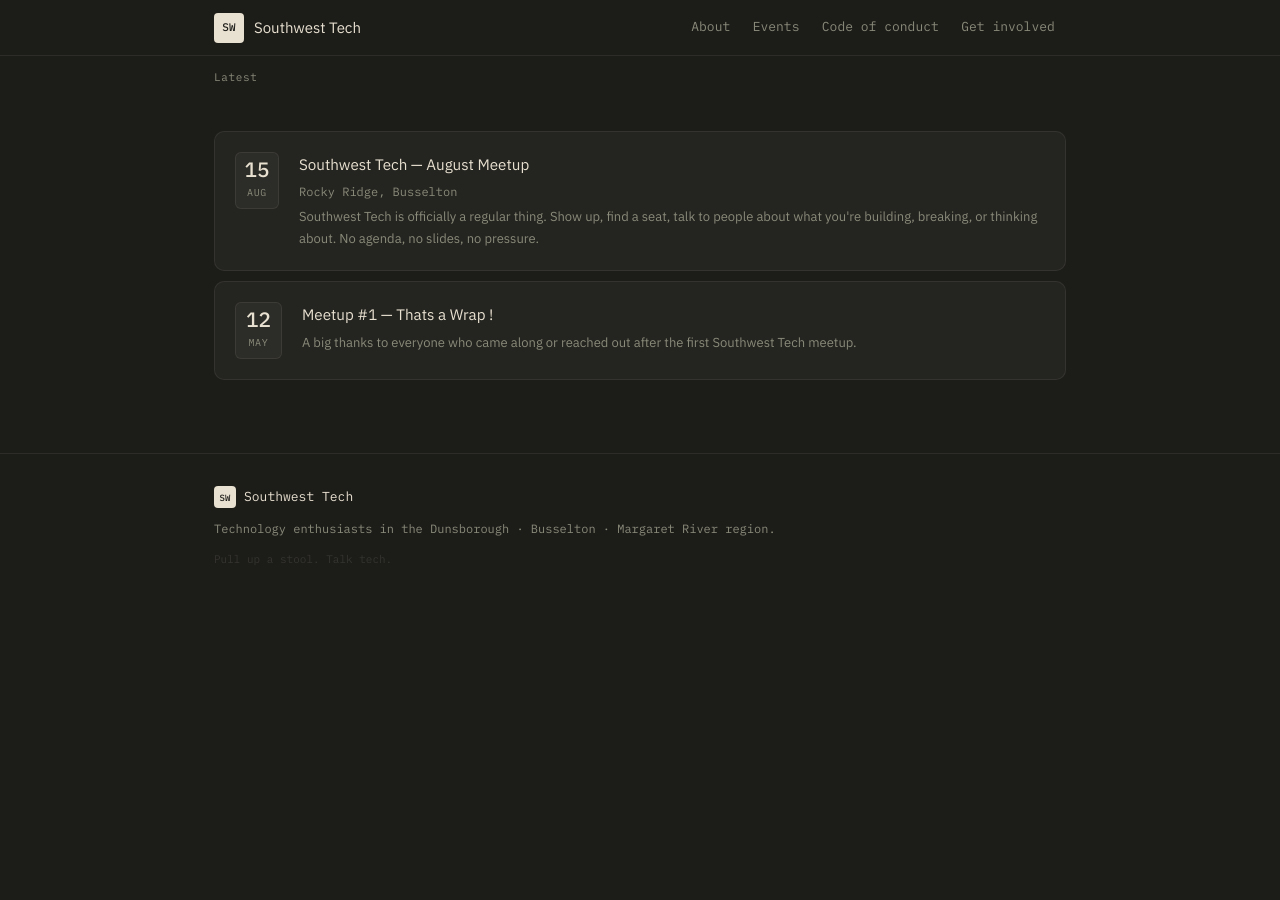
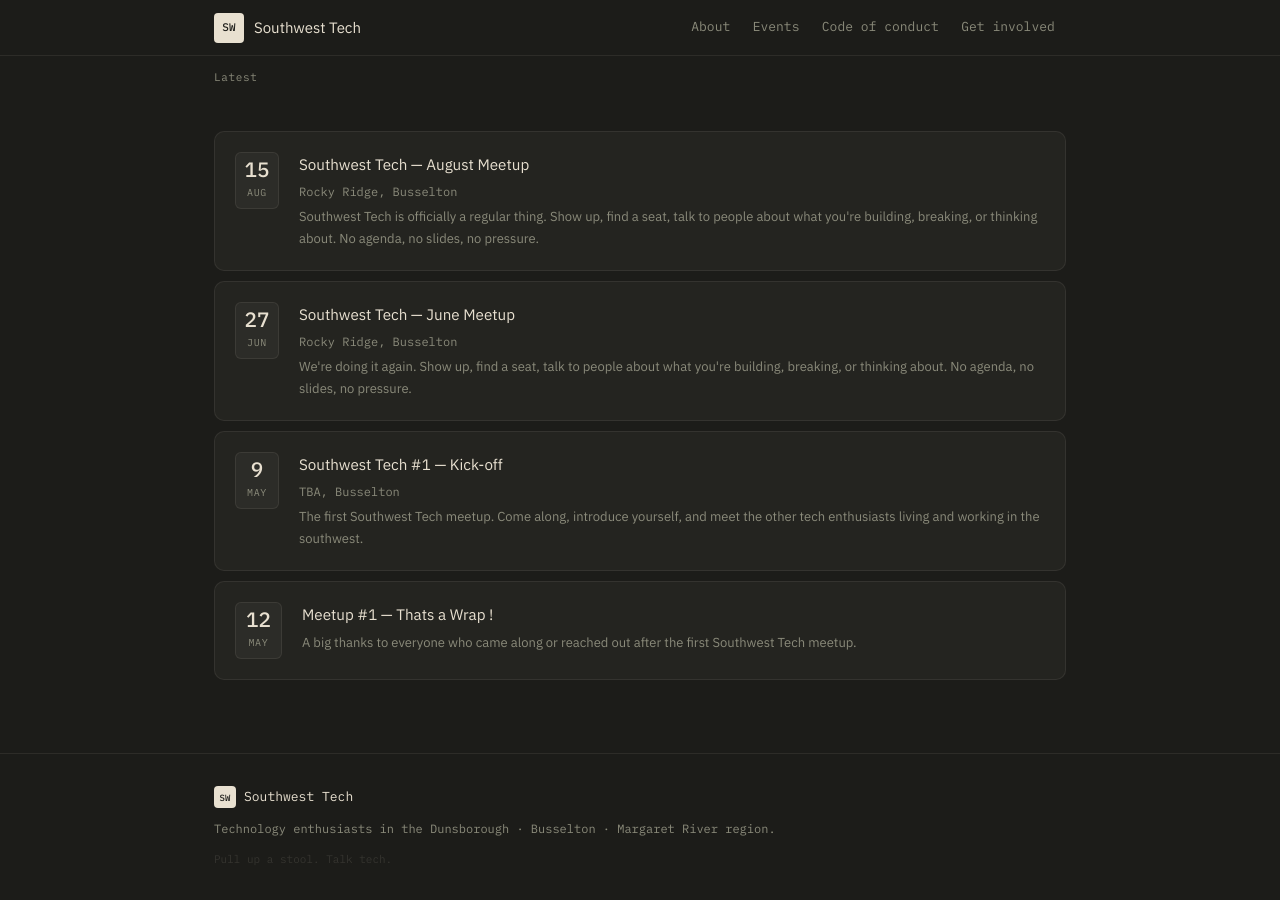
Before and after one commit to swtech-au/southwest-tech, a Jekyll site: the page built from index.html, in a window 1280 px wide and 900 px high, scrolled down 1094 px. Built offline with Jekyll 4.4.1, drawn with Linux system fonts in a browser that asks for light colours; before the commit the page ends 1694 px from its top, so only the background shows below that.

Commit message:
Adjusting latest

```diff
--- a/index.html
+++ b/index.html
@@ -50,9 +50,13 @@
       <h2 class="section-label">Latest</h2>
     </div>
     {% assign upcoming = site.events | sort: 'date' | where_exp: "e", "e.date >= site.time" | limit: 3 %}
+    {% assign past_events = site.events | sort: 'date' | reverse | where_exp: "e", "e.date < site.time" | limit: 1 %}
     {% assign recent_posts = site.posts | limit: 3 %}
-    {% if upcoming.size > 0 or recent_posts.size > 0 %}
+    {% if upcoming.size > 0 or past_events.size > 0 or recent_posts.size > 0 %}
       {% for event in upcoming %}
+        {% include event-card.html event=event %}
+      {% endfor %}
+      {% for event in past_events %}
         {% include event-card.html event=event %}
       {% endfor %}
       {% for post in recent_posts %}
```
